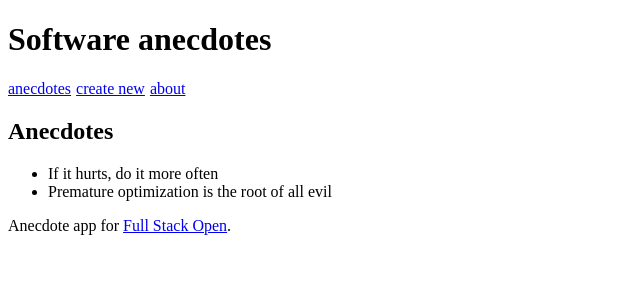
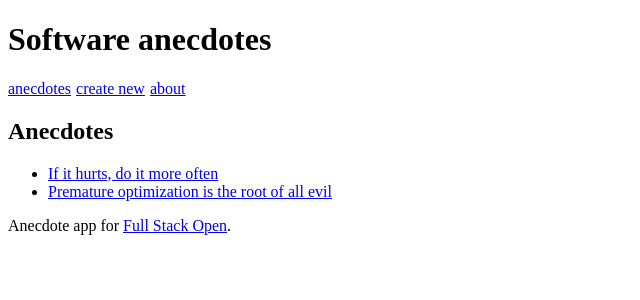
Before and after one commit to AdriMariani/FullStackOpen, a React (Create React App) app in the folder part7/routed-anecdotes/: page / in a window 1280 px wide. Shown: the top 300 px of the page, without its empty margins (0-640 px from the left). Built offline with nearby package versions, Linux system fonts and the light colour scheme.

Commit message:
7.2 - add view for single anecdote

```diff
--- a/part7/routed-anecdotes/src/App.js
+++ b/part7/routed-anecdotes/src/App.js
@@ -3,7 +3,8 @@
 import {
   Switch,
   Route,
-  Link
+  Link,
+  useRouteMatch
 } from "react-router-dom"
 
 const Menu = () => {
@@ -19,11 +20,25 @@
   )
 }
 
+const Anecdote = ({ anecdote }) => {
+  return (
+    <div>
+      <h3>{anecdote.content} by {anecdote.author}</h3>
+      <p>has {anecdote.votes} votes</p>
+      <p>for more info see <a href={anecdote.info}>{anecdote.info}</a></p>
+    </div>
+  )
+}
+
 const AnecdoteList = ({ anecdotes }) => (
   <div>
     <h2>Anecdotes</h2>
     <ul>
-      {anecdotes.map(anecdote => <li key={anecdote.id} >{anecdote.content}</li>)}
+      {anecdotes.map(anecdote =>
+        <li key={anecdote.id} >
+          <Link to={`/anecdotes/${anecdote.id}`}>{anecdote.content}</Link>
+        </li>
+      )}
     </ul>
   </div>
 )
@@ -107,6 +122,12 @@
 
   const [notification, setNotification] = useState('')
 
+  const match = useRouteMatch('/anecdotes/:id')
+  const anecdote = match
+    ? anecdotes.find(anecdote => anecdote.id === match.params.id)
+    : null
+
+
   const addNew = (anecdote) => {
     anecdote.id = (Math.random() * 10000).toFixed(0)
     setAnecdotes(anecdotes.concat(anecdote))
@@ -131,6 +152,9 @@
       <h1>Software anecdotes</h1>
       <Menu />
       <Switch>
+        <Route path="/anecdotes/:id">
+          <Anecdote anecdote={anecdote} />
+        </Route>
         <Route path="/about">
           <About />
         </Route>
```
